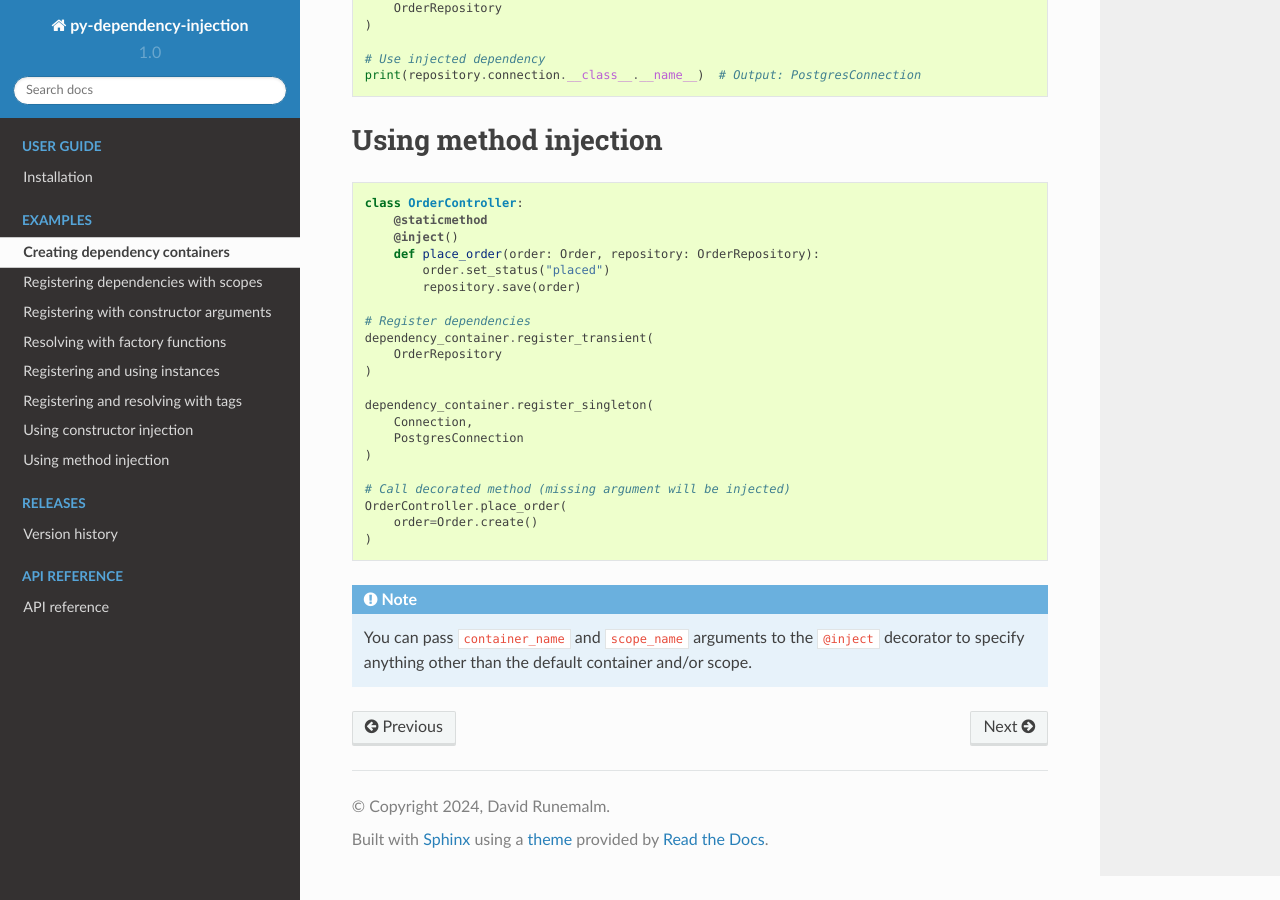
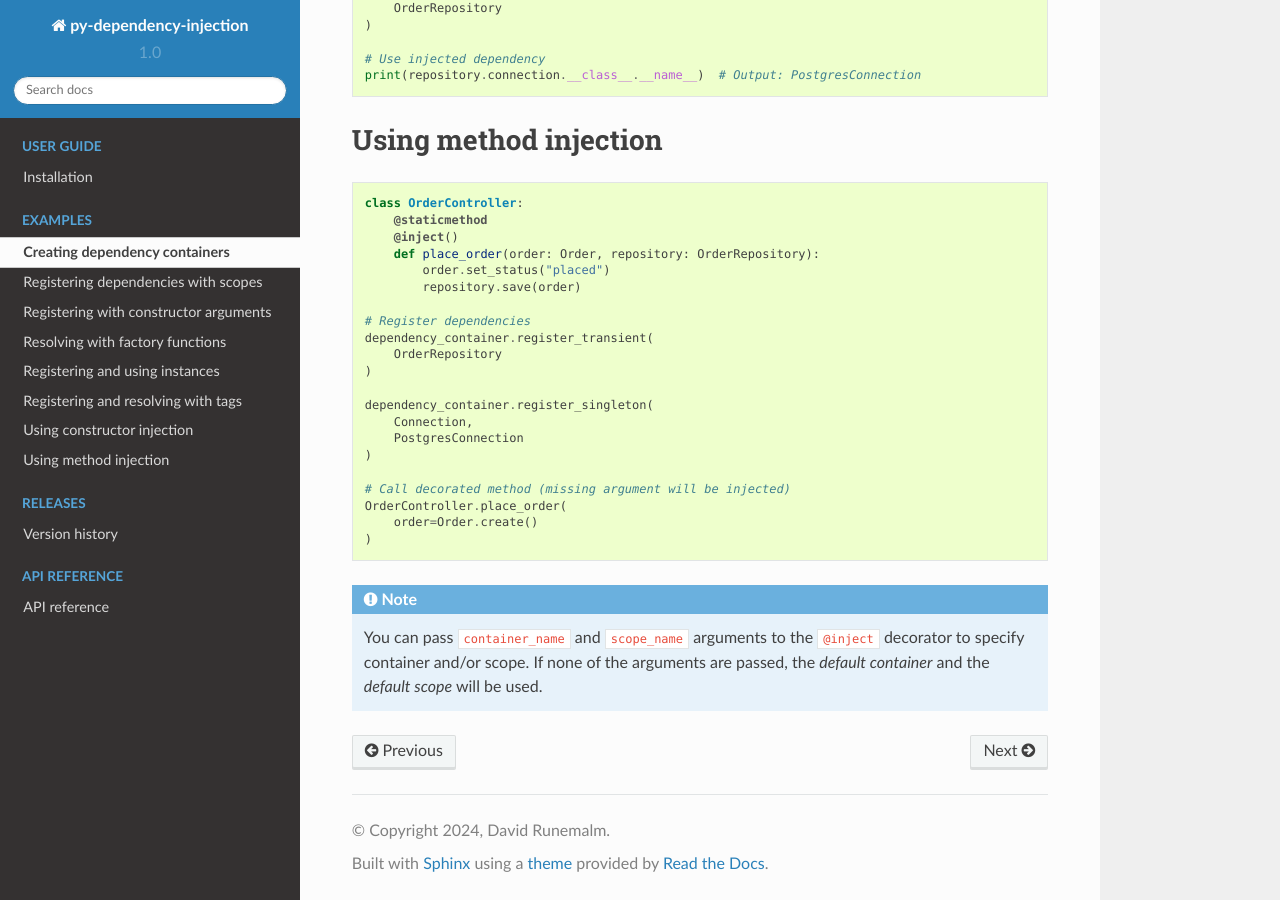
Before and after one commit to runemalm/py-dependency-injection, a Sphinx documentation site: the page built from docs/examples.rst, in a window 1280 px wide and 900 px high, scrolled down 3408 px. Built offline with Sphinx 7.4.7 and the Read the Docs theme 2.0.0, drawn with Linux system fonts in a browser that asks for light colours; some of the changed text lies outside the part shown.

Commit message:
Update documentation some more.

```diff
--- a/docs/examples.rst
+++ b/docs/examples.rst
@@ -238,4 +238,4 @@ Using method injection
     )
 
 .. note::
-    You can pass ``container_name`` and ``scope_name`` arguments to the ``@inject`` decorator to specify anything other than the default container and/or scope.
+    You can pass ``container_name`` and ``scope_name`` arguments to the ``@inject`` decorator to specify container and/or scope. If none of the arguments are passed, the `default container` and the `default scope` will be used.
```
Also changed, not shown: other parts of docs/examples.rst (+3 -3 lines).
